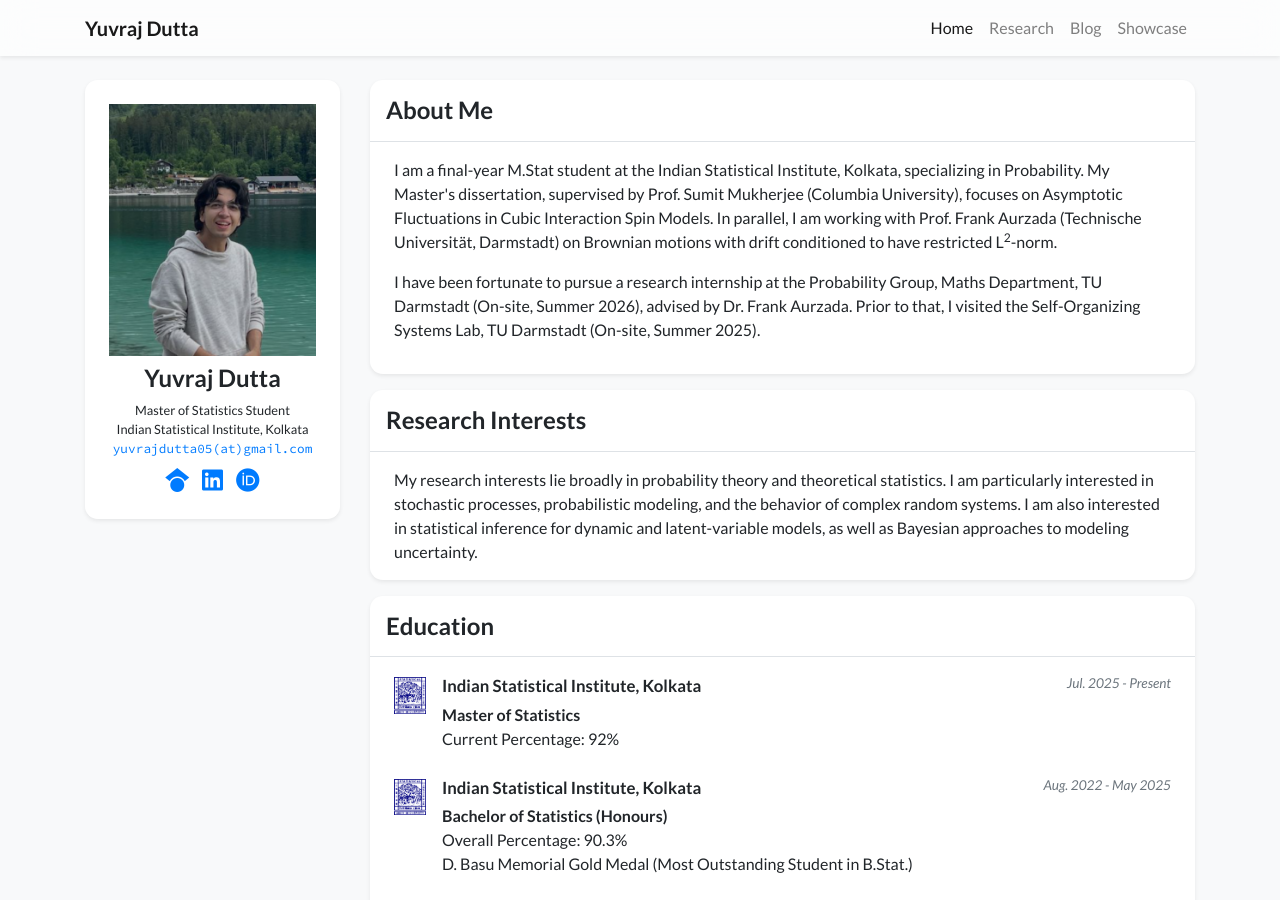
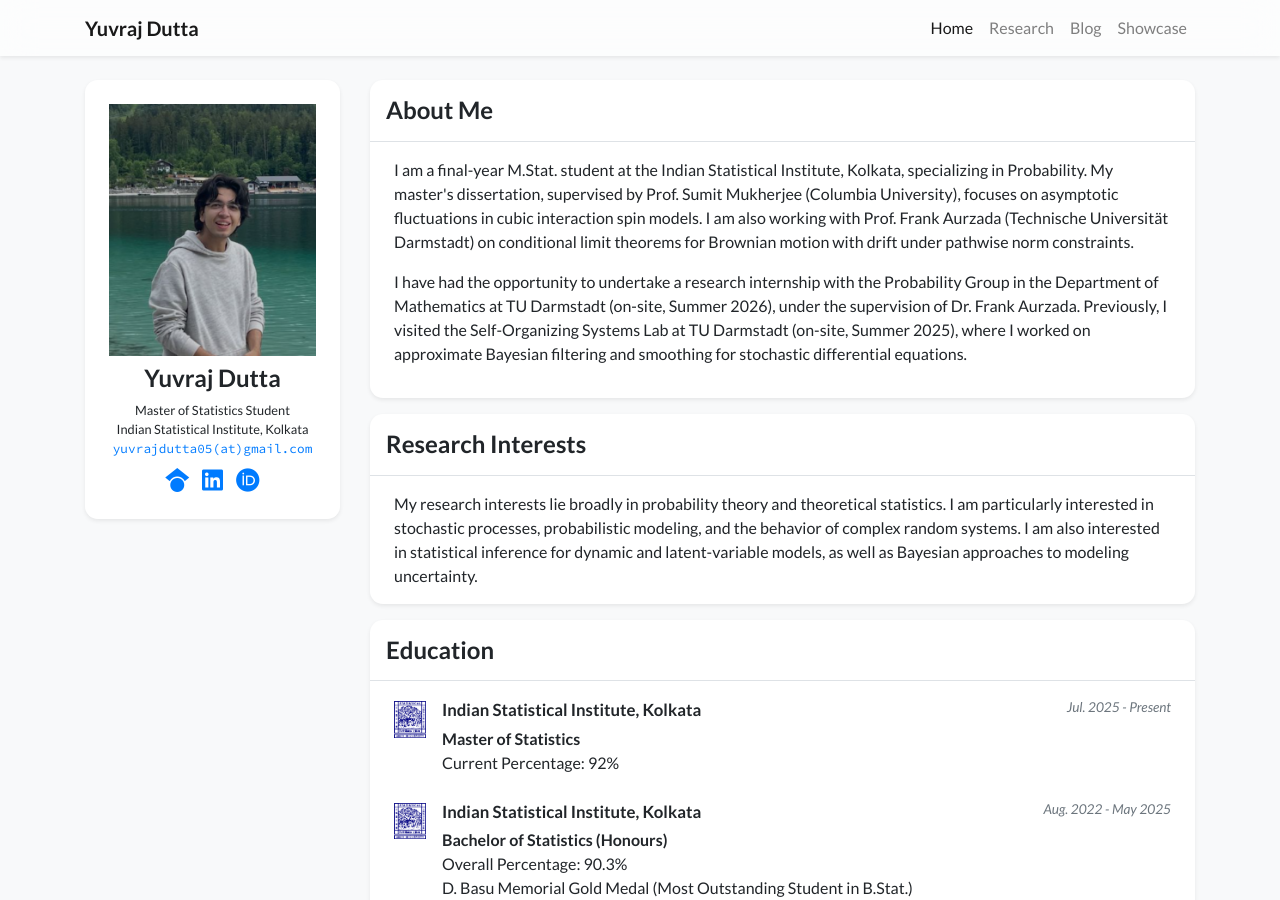
Before and after one commit to yuvrajdutta05/academic-homepage-test, a Jekyll site: the page built from index.html, in a window 1280 px wide and 900 px high. Built offline with Jekyll 4.4.1, drawn with Linux system fonts in a browser that asks for light colours; nearby versions of some CDN libraries; a style sheet for code colours, icons or effects is not loaded.

Commit message:
Update profile again 2

```diff
--- a/_data/profile.yml
+++ b/_data/profile.yml
@@ -24,12 +24,13 @@ short_bio_text_justify: false
 short_bio: >-
 short_bio: >-
   <p>
-    I am a final-year M.Stat student at the Indian Statistical Institute, Kolkata, specializing in Probability. My Master's dissertation, supervised by Prof. Sumit Mukherjee (Columbia University), focuses on Asymptotic Fluctuations in Cubic Interaction Spin Models. In parallel, I am working with Prof. Frank Aurzada (Technische Universität, Darmstadt) on Brownian motions with drift conditioned to have restricted L<sup>2</sup>-norm.
+  I am a final-year M.Stat. student at the Indian Statistical Institute, Kolkata, specializing in Probability. My master's dissertation, supervised by Prof. Sumit Mukherjee (Columbia University), focuses on asymptotic fluctuations in cubic interaction spin models. I am also working with Prof. Frank Aurzada (Technische Universität Darmstadt) on conditional limit theorems for Brownian motion with drift under pathwise norm constraints.
   </p>
 
   <p>
-  I have been fortunate to pursue a research internship at the Probability Group, Maths Department, TU Darmstadt (On-site, Summer 2026), advised by Dr. Frank Aurzada. Prior to that, I visited the Self-Organizing Systems Lab, TU Darmstadt (On-site, Summer 2025).
+  I have had the opportunity to undertake a research internship with the Probability Group in the Department of Mathematics at TU Darmstadt (on-site, Summer 2026), under the supervision of Dr. Frank Aurzada. Previously, I visited the Self-Organizing Systems Lab at TU Darmstadt (on-site, Summer 2025), where I worked on approximate Bayesian filtering and smoothing for stochastic differential equations.
   </p>
+
 
 portrait_url: /assets/images/photos/image.png
 #portrait_caption: >-
```
